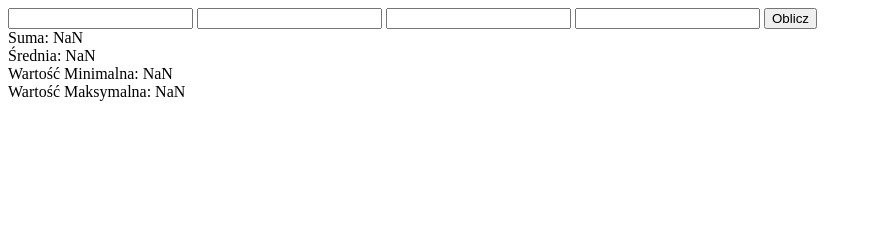
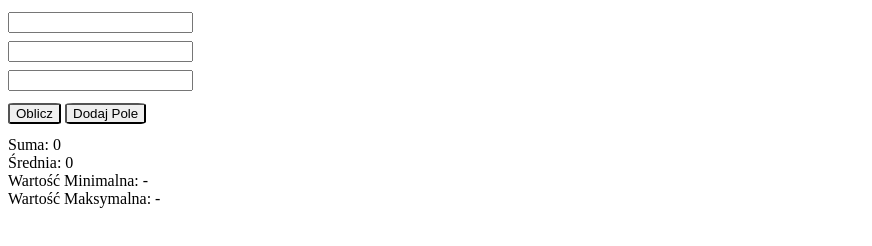
Before and after one commit to wsmolarski/programowanie-w-javascript-stacj-2023, a plain HTML site: page Lab 1 - rozgrzewka/index.html in a window 1280 px wide. Both pictures are taken after a click on the button "Oblicz". Shown: the whole page, without its empty margins (0-872 px from the left). Drawn offline with Linux system fonts and the light colour scheme.

Commit message:
add wresja normal

```diff
--- a/Lab 1 - rozgrzewka/index.html
+++ b/Lab 1 - rozgrzewka/index.html
@@ -4,15 +4,17 @@
   <meta charset="UTF-8">
   <meta name="viewport" content="width=device-width, initial-scale=1.0">
   <title>Lab 1</title>
+  <link rel="stylesheet" href="style.css">
 </head>
 <body>
-  <input type="text" id="liczba1">
-  <input type="text" id="liczba2">
-  <input type="text" id="liczba3">
-  <input type="text" id="liczba4">
+  <div id="input-container">
+    <input type="text" id="liczba1"> <br>
+    <input type="text" id="liczba2"> <br>
+    <input type="text" id="liczba3">
+  </div>
   <button type="button" id="oblicz">Oblicz</button>
+  <button type="button" id="dodaj">Dodaj Pole</button>
   <div id="wyniki"></div>
-
 
   <script src="main.js"></script>
 </body>
--- a/Lab 1 - rozgrzewka/main.js
+++ b/Lab 1 - rozgrzewka/main.js
@@ -1,34 +1,71 @@
 const liczba1Input = document.getElementById("liczba1");
 const liczba2Input = document.getElementById("liczba2");
 const liczba3Input = document.getElementById("liczba3");
-const liczba4Input = document.getElementById("liczba4");
+const inputContainer = document.getElementById("input-container");
 const obliczBtn = document.getElementById("oblicz");
+const dodajBtn = document.getElementById("dodaj");
 const WynikiDiv = document.getElementById("wyniki");
 
+liczba1Input.addEventListener("input", obliczWyniki);
+liczba2Input.addEventListener("input", obliczWyniki);
+liczba3Input.addEventListener("input", obliczWyniki);
+
 function obliczWyniki() {
-  const num1 = parseFloat(liczba1Input.value);
-  const num2 = parseFloat(liczba2Input.value);
-  const num3 = parseFloat(liczba3Input.value);
-  const num4 = parseFloat(liczba4Input.value);
 
-  suma = num1 + num2 + num3 + num4;
-  srednia = suma / 4;
-  minWartosc = Math.min(num1, num2, num3, num4);
-  maksWartosc = Math.max(num1, num2, num3, num4);
+  const inputFields = inputContainer.querySelectorAll("input[type='text']");
+
+  let suma = 0;
+  let iloscLiczb = 0;
+  let minWartosc = Infinity;
+  let maksWartosc = -Infinity;
+
+  inputFields.forEach(input => {
+
+    const num = parseFloat(input.value);
+
+    if (!isNaN(num)) {
+      suma += num;
+      iloscLiczb++;
+      minWartosc = Math.min(minWartosc, num);
+      maksWartosc = Math.max(maksWartosc, num);
+    };
+  });
+
+  const srednia = iloscLiczb > 0 ? suma / iloscLiczb : 0;
 
   WynikiDiv.innerHTML = `
     Suma: ${suma} <br>
     Średnia: ${srednia} <br>
-    Wartość Minimalna: ${minWartosc} <br>
-    Wartość Maksymalna: ${maksWartosc}
-  `
+    Wartość Minimalna: ${minWartosc === Infinity ? '-' : minWartosc} <br>
+    Wartość Maksymalna: ${maksWartosc === -Infinity ? '-' : maksWartosc}
+  `;
 };
 
 obliczBtn.addEventListener("click", () => {
+
   obliczWyniki();
 });
 
-liczba1Input.addEventListener("input", obliczWyniki);
-liczba2Input.addEventListener("input", obliczWyniki);
-liczba3Input.addEventListener("input", obliczWyniki);
-liczba4Input.addEventListener("input", obliczWyniki);
+dodajBtn.addEventListener("click", () => {
+
+  const inputWrapper = document.createElement("div");
+
+  const newInput = document.createElement("input");
+  newInput.type = "text";
+  newInput.className = "dynamicznePole";
+  newInput.style.margin = "4px 4px 4px 0";
+
+  inputWrapper.appendChild(newInput);
+
+  const deleteBtn = document.createElement("button");
+  deleteBtn.textContent = "Usuń pole"
+  deleteBtn.addEventListener("click", () => {
+
+    inputContainer.removeChild(inputWrapper);
+  });
+
+  inputWrapper.appendChild(deleteBtn);
+  inputContainer.appendChild(inputWrapper);
+
+  newInput.addEventListener("input", obliczWyniki);
+});
--- /dev/null
+++ b/Lab 1 - rozgrzewka/style.css
@@ -0,0 +1,10 @@
+#input-container input[type='text'] {
+    margin: 4px 4px 4px 0;
+}
+#wyniki{
+    margin-top: 12px;
+}
+button{
+    border-radius: 10%;
+    margin-top: 8px;
+}
```
